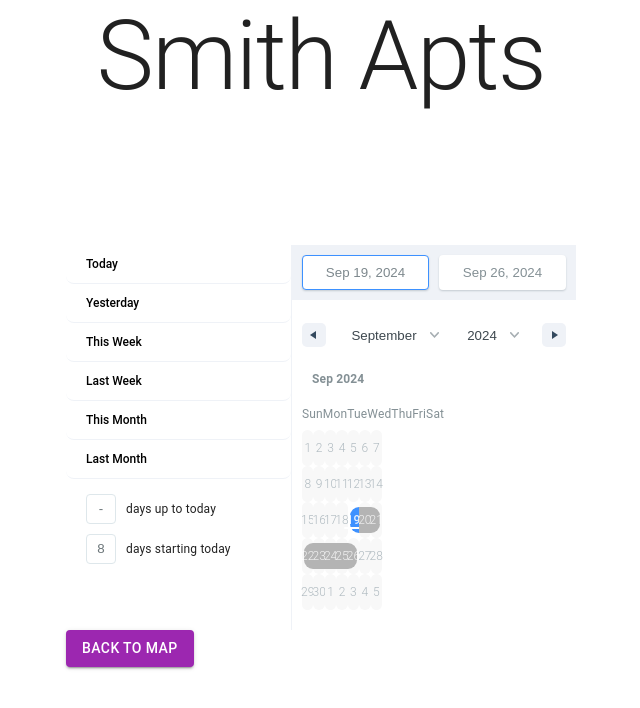
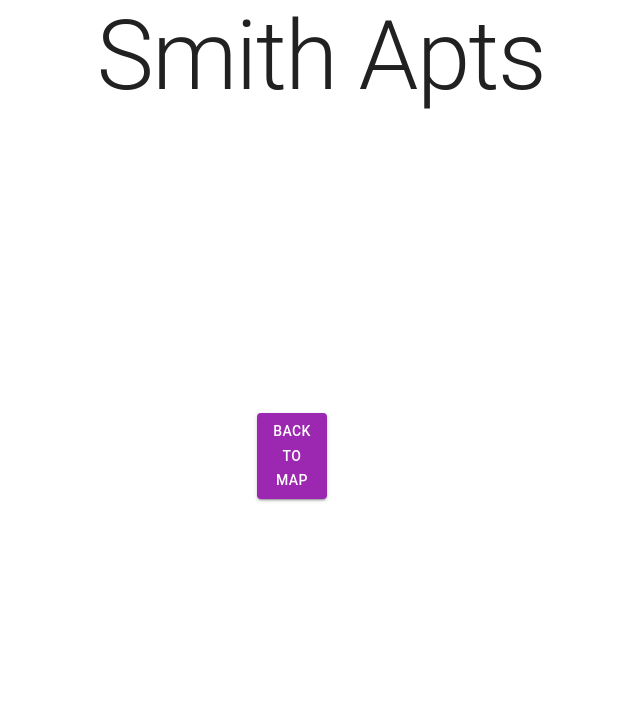
Before and after one commit to stevenspicher/Smith_Apts, a React (Vite) app in the folder smith_apts/: page /calendar in a window 1280 px wide. Shown: the top 708 px of the page, without its empty margins (319-959 px from the left). Built offline with nearby package versions, Linux system fonts and the light colour scheme.

Commit message:
Add new assets and update UI components
Added a new SVG logo and images to the assets folder. Enhanced the App, Calendar, MapPage, and Rental components with new functionality, styles, and navigation logic. Included configuration and dependencies for a new hosting setup using Vite.

```diff
--- a/smith_apts/src/Components/Calendar.tsx
+++ b/smith_apts/src/Components/Calendar.tsx
@@ -1,41 +1,41 @@
 import {Button, Grid, Stack} from "@mui/material";
-import {DateRangePicker} from "react-date-range";
+// import {DateRangePicker} from "react-date-range";
 import "react-date-range/dist/styles.css"; // main style file
 import "react-date-range/dist/theme/default.css"; // theme css file
-import {useState} from "react";
+// import {useState} from "react";
 import {useNavigate} from "react-router-dom";
-import {addDays, isSameDay} from "date-fns";
+// import {addDays, isSameDay} from "date-fns";
 
 const Calendar = () => {
     const navigate = useNavigate();
-    const [startDate, setStartDate] = useState(new Date());
-    const [endDate, setEndDate] = useState(addDays(new Date(), 7));
-    const selectionRange : any = {
-        startDate: startDate,
-        endDate: endDate,
-        key: "selection",
-    };
-    function handleSelect(ranges : any) {
-        setStartDate(ranges.selection.startDate);
-        setEndDate(ranges.selection.endDate);
-    }
+    // const [startDate, setStartDate] = useState(new Date());
+    // const [endDate, setEndDate] = useState(addDays(new Date(), 7));
+    // // const selectionRange : any = {
+    // //     startDate: startDate,
+    // //     endDate: endDate,
+    // //     key: "selection",
+    // // };
+    // function handleSelect(ranges : any) {
+    //     setStartDate(ranges.selection.startDate);
+    //     setEndDate(ranges.selection.endDate);
+    // }
     return (
         <Grid container justifyContent="center" style={{ width: "100%", margin: "auto" }}>
             <Stack sx={{maxWidth: "100%", '@media screen and (max-width: 600px)': {maxWidth: "300px"}}}>
 
             <Grid item xs={12} sm={6}>
-                <DateRangePicker
-                    ranges={[selectionRange]}
+                {/*<DateRangePicker*/}
+                {/*    ranges={[selectionRange]}*/}
 
-                    onChange={handleSelect}
-                    months={1}
-                    direction="horizontal"
-                    //showSelectionPreview={true}
-                    moveRangeOnFirstSelection={false}
-                    rangeColors={["#3d91ff"]}
-                    disabledDay={d => !isSameDay(d, new Date())}
-                    style={{ width: '100px' }}
-                />
+                {/*    onChange={handleSelect}*/}
+                {/*    months={1}*/}
+                {/*    direction="horizontal"*/}
+                {/*    //showSelectionPreview={true}*/}
+                {/*    moveRangeOnFirstSelection={false}*/}
+                {/*    rangeColors={["#3d91ff"]}*/}
+                {/*    disabledDay={d => !isSameDay(d, new Date())}*/}
+                {/*    style={{ width: '100px' }}*/}
+                {/*/>*/}
             </Grid>
             <Grid item xs={12} sm={6}>
                 <Button
```
